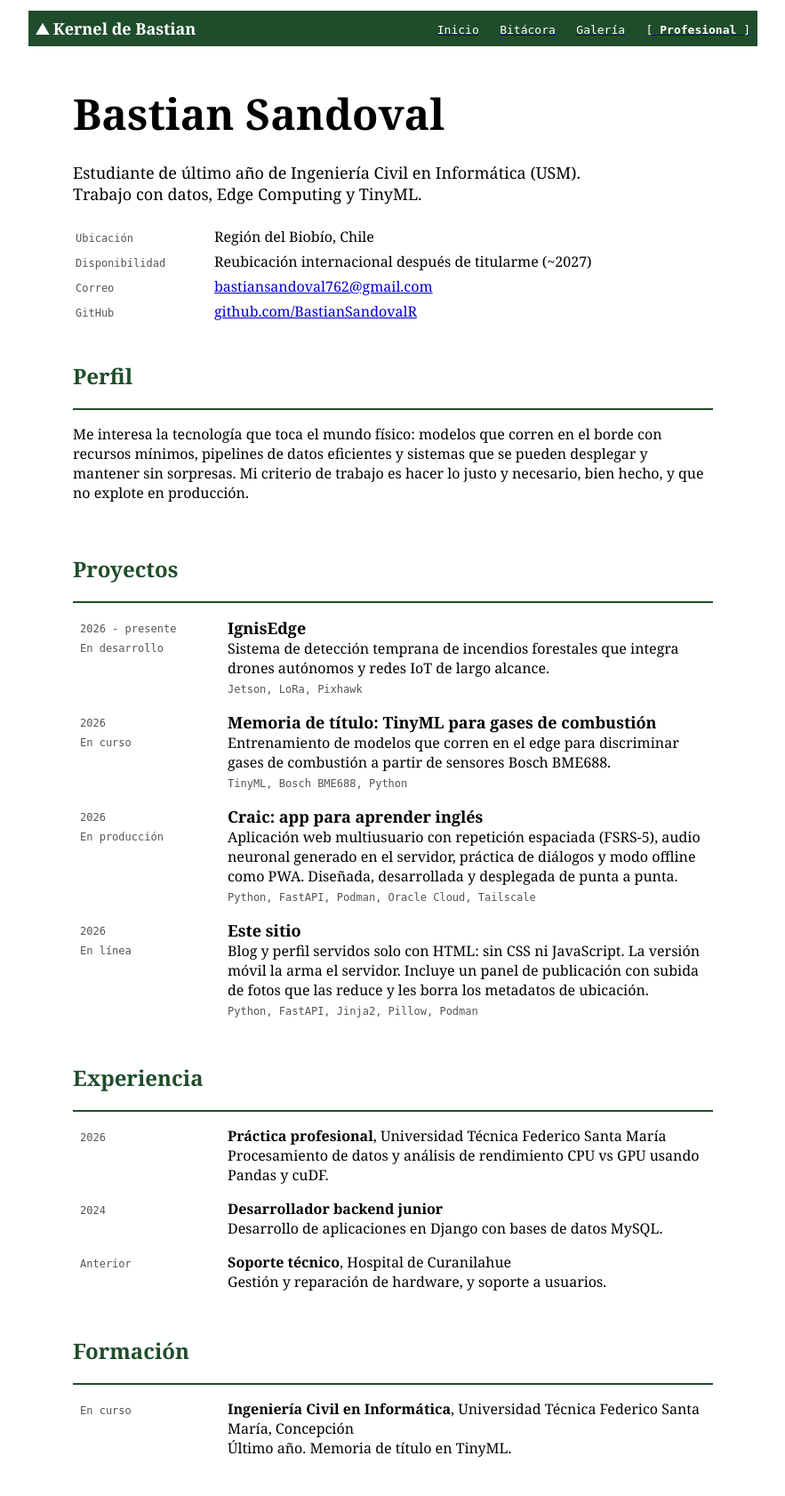
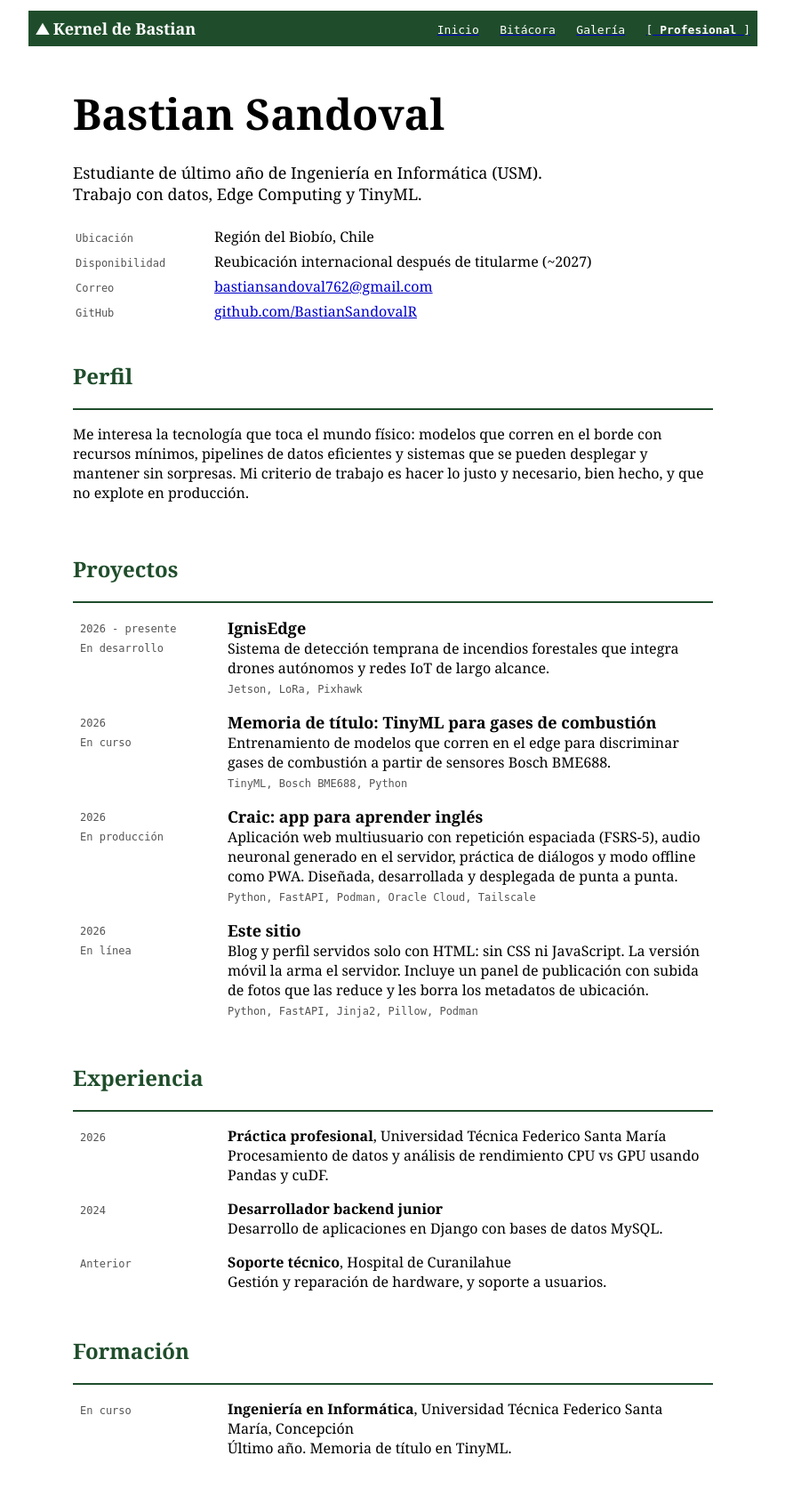
Before and after one commit to BastianSandovalR/personal-site, a FastAPI app: page /profesional in a window 1280 px wide. Shown: the top 1682 px of the page at 89% size, without its empty margins (198-1081 px from the left). Run offline with FastAPI, Linux system fonts and the light colour scheme.

Commit message:
Corregir titulo: Ingenieria en Informatica (no Civil)
Co-Authored-By: Claude Opus 5.5 <noreply@anthropic.com>

```diff
--- a/templates/base.html
+++ b/templates/base.html
@@ -4,7 +4,7 @@
     <meta charset="UTF-8">
     <meta name="viewport" content="width=device-width, initial-scale=1">
     <title>{% block titulo %}Bastian Sandoval | Ingeniería, bitácora y vida en el Biobío{% endblock %}</title>
-    <meta name="description" content="{% block descripcion %}Sitio de Bastian Sandoval, estudiante de Ingeniería Civil en Informática (USM): perfil profesional, proyectos de Edge Computing y TinyML, y una bitácora de escritos, viajes y fotos desde la Región del Biobío.{% endblock %}">
+    <meta name="description" content="{% block descripcion %}Sitio de Bastian Sandoval, estudiante de Ingeniería en Informática (USM): perfil profesional, proyectos de Edge Computing y TinyML, y una bitácora de escritos, viajes y fotos desde la Región del Biobío.{% endblock %}">
     <meta name="author" content="Bastian Sandoval">
     {% if noindex %}
     <meta name="robots" content="noindex, nofollow">
--- a/templates/inicio.html
+++ b/templates/inicio.html
@@ -89,7 +89,7 @@
 
     <h1><font color="{{ c.titulo }}" size="{{ 6 if movil else 7 }}">Bastian Sandoval</font></h1>
     <font size="{{ 3 if movil else 4 }}">
-        Estudiante de Ingeniería Civil en Informática, caminante de cerros{% if not movil %}<br>{% endif %}
+        Estudiante de Ingeniería en Informática, caminante de cerros{% if not movil %}<br>{% endif %}
         y autor de esta bitácora. Escribo desde la Región del Biobío.
     </font>
     <br><br>
@@ -115,7 +115,7 @@
     <legend><b> / MODO INGENIERO / </b></legend>
     <p><i>"Resolviendo problemas complejos con código eficiente."</i></p>
     <tt><font size="2">
-        <b>&gt; STATUS:</b> Finalizando Ing. Civil Informática (USM).<br>
+        <b>&gt; STATUS:</b> Finalizando Ing. en Informática (USM).<br>
         <b>&gt; ENFOQUE:</b> Inteligencia Artificial, Datos y Edge Computing.<br>
         <b>&gt; OBJETIVO:</b> Construir tecnología que impacte el mundo físico y no explote en producción.
     </font></tt>
--- a/templates/profesional.html
+++ b/templates/profesional.html
@@ -2,7 +2,7 @@
 
 {% block titulo %}Bastian Sandoval | Ingeniero en formación: datos, Edge Computing y TinyML{% endblock %}
 {% block og_tipo %}profile{% endblock %}
-{% block descripcion %}Bastian Sandoval: estudiante de último año de Ingeniería Civil en Informática (USM). Datos, Edge Computing y TinyML. Proyectos, experiencia y contacto.{% endblock %}
+{% block descripcion %}Bastian Sandoval: estudiante de último año de Ingeniería en Informática (USM). Datos, Edge Computing y TinyML. Proyectos, experiencia y contacto.{% endblock %}
 
 {#
     Página para reclutadores: sin marquesinas, sin música, sin chistes de terminal.
@@ -87,14 +87,14 @@
 {# itemscope/itemprop: datos estructurados (schema.org) escritos como atributos HTML, sin <script> #}
 <tr><td align="left" itemscope itemtype="https://schema.org/Person">
     <link itemprop="url" href="{{ sitio }}/profesional">
-    <meta itemprop="jobTitle" content="Estudiante de Ingeniería Civil en Informática">
+    <meta itemprop="jobTitle" content="Estudiante de Ingeniería en Informática">
     <meta itemprop="knowsAbout" content="Edge Computing, TinyML, ingeniería de datos, machine learning, FastAPI, Python">
 
     <!-- ENCABEZADO -->
     <br>
     <h1><font size="{{ 6 if movil else 7 }}"><span itemprop="name">Bastian Sandoval</span></font></h1>
     <font size="{{ 3 if movil else 4 }}">
-        Estudiante de último año de Ingeniería Civil en Informática (USM).<br>
+        Estudiante de último año de Ingeniería en Informática (USM).<br>
         Trabajo con datos, Edge Computing y TinyML.
     </font>
     <br><br>
@@ -141,7 +141,7 @@
     {{ seccion('Formación') }}
     <table width="100%" cellpadding="{{ 6 if movil else 8 }}" cellspacing="0" border="0">
         {% call fila('En curso') %}
-            <b>Ingeniería Civil en Informática</b>, <span itemprop="alumniOf">Universidad Técnica Federico Santa María</span>, Concepción<br>
+            <b>Ingeniería en Informática</b>, <span itemprop="alumniOf">Universidad Técnica Federico Santa María</span>, Concepción<br>
             Último año. Memoria de título en TinyML.
         {% endcall %}
     </table>
```
